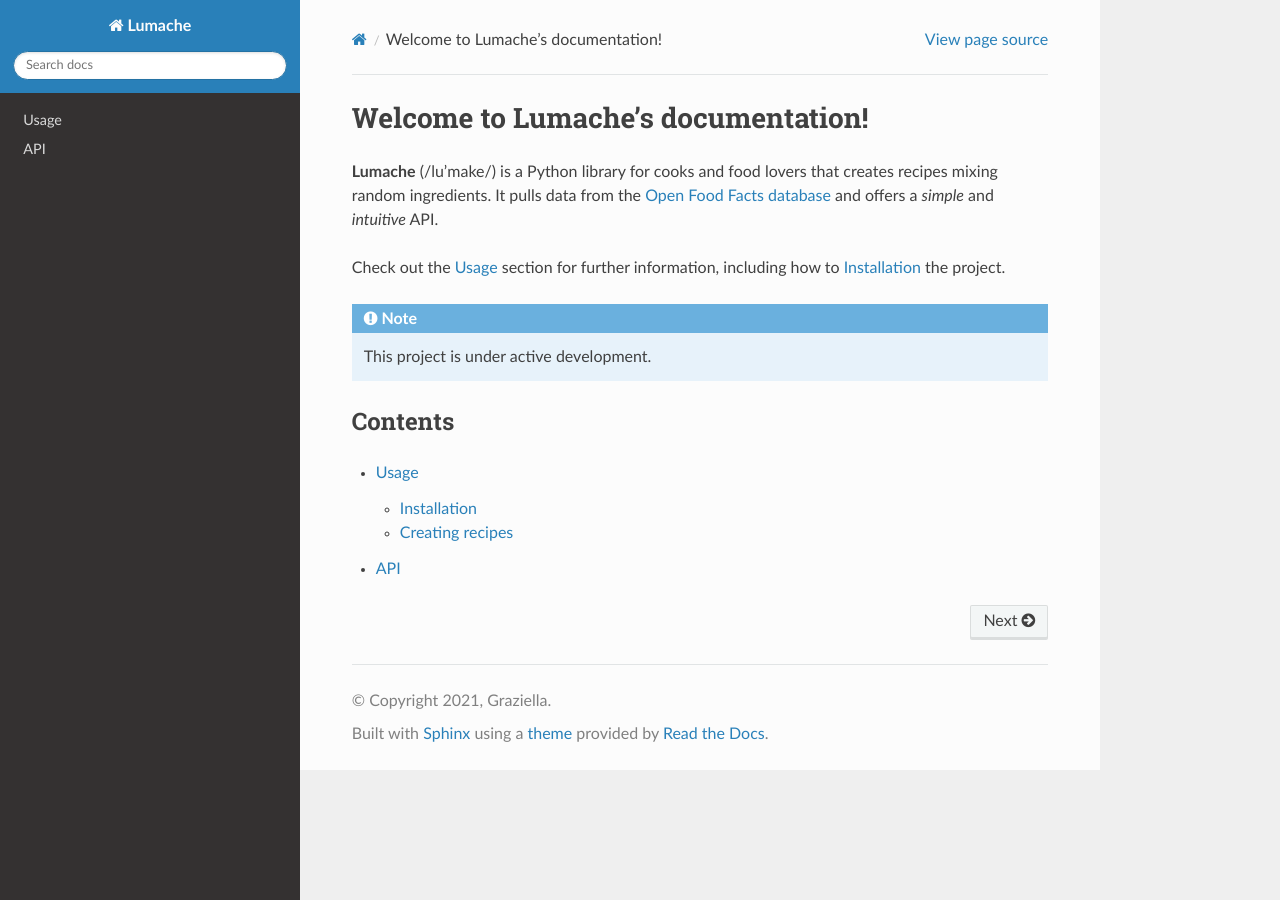
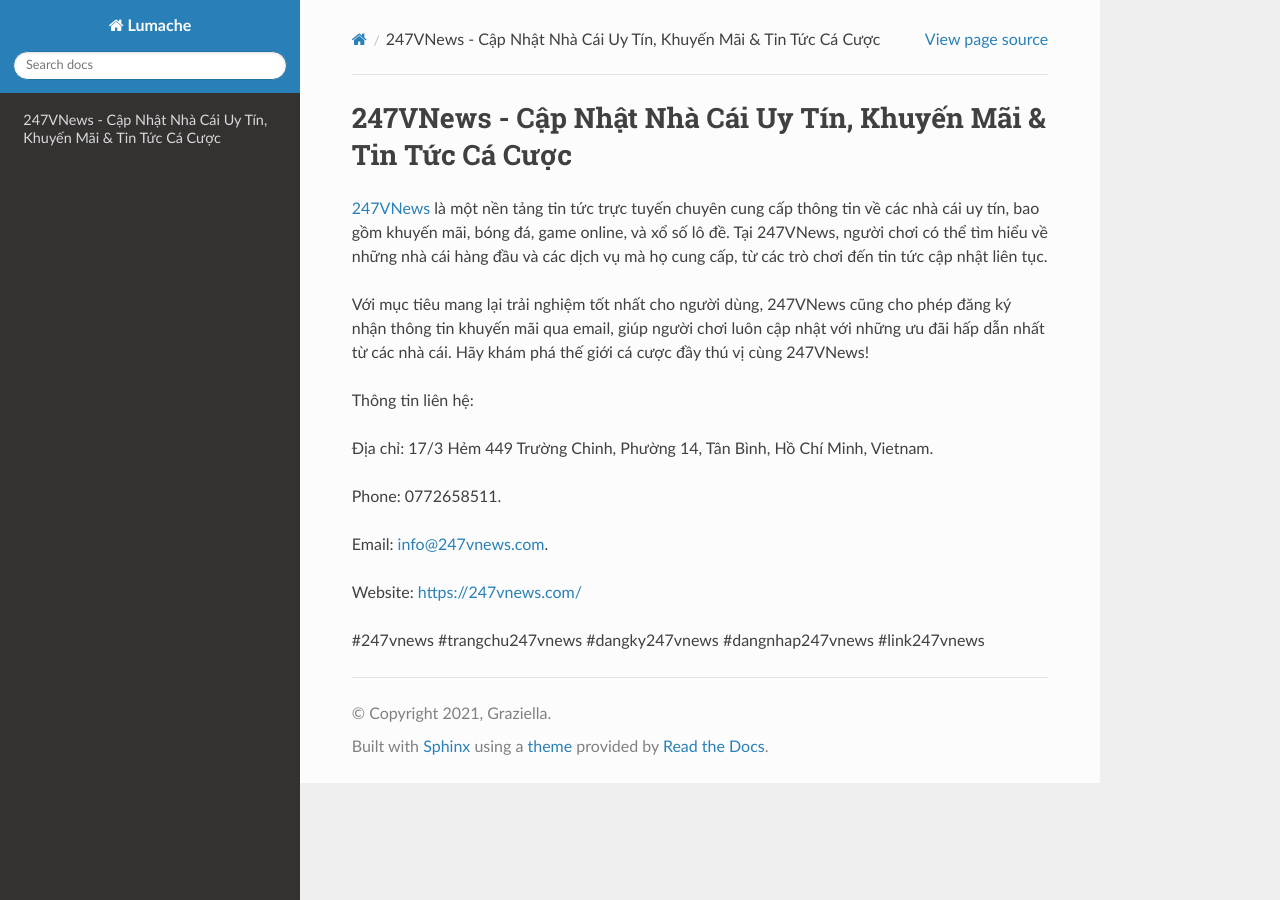
Before and after one commit to JonsCalicut123/247vnewscom, a Sphinx documentation site: the page built from docs/source/index.rst, in a window 1280 px wide. Built offline with Sphinx 7.4.7 and the Read the Docs theme 3.1.0, drawn with Linux system fonts in a browser that asks for light colours.

Commit message:
Update index.rst

```diff
--- a/docs/source/index.rst
+++ b/docs/source/index.rst
@@ -1,22 +1,18 @@
-Welcome to Lumache's documentation!
+247VNews - Cập Nhật Nhà Cái Uy Tín, Khuyến Mãi & Tin Tức Cá Cược
 ===================================
 
-**Lumache** (/lu'make/) is a Python library for cooks and food lovers
-that creates recipes mixing random ingredients.
-It pulls data from the `Open Food Facts database <https://world.openfoodfacts.org/>`_
-and offers a *simple* and *intuitive* API.
+`247VNews <https://247vnews.com/>`_ là một nền tảng tin tức trực tuyến chuyên cung cấp thông tin về các nhà cái uy tín, bao gồm khuyến mãi, bóng đá, game online, và xổ số lô đề. Tại 247VNews, người chơi có thể tìm hiểu về những nhà cái hàng đầu và các dịch vụ mà họ cung cấp, từ các trò chơi đến tin tức cập nhật liên tục.
 
-Check out the :doc:`usage` section for further information, including
-how to :ref:`installation` the project.
+Với mục tiêu mang lại trải nghiệm tốt nhất cho người dùng, 247VNews cũng cho phép đăng ký nhận thông tin khuyến mãi qua email, giúp người chơi luôn cập nhật với những ưu đãi hấp dẫn nhất từ các nhà cái. Hãy khám phá thế giới cá cược đầy thú vị cùng 247VNews!
 
-.. note::
+Thông tin liên hệ:
 
-   This project is under active development.
+Địa chỉ: 17/3 Hẻm 449 Trường Chinh, Phường 14, Tân Bình, Hồ Chí Minh, Vietnam.
 
-Contents
---------
+Phone: 0772658511.
 
-.. toctree::
+Email: info@247vnews.com.
 
-   usage
-   api
+Website: https://247vnews.com/
+
+#247vnews #trangchu247vnews #dangky247vnews #dangnhap247vnews #link247vnews
```
